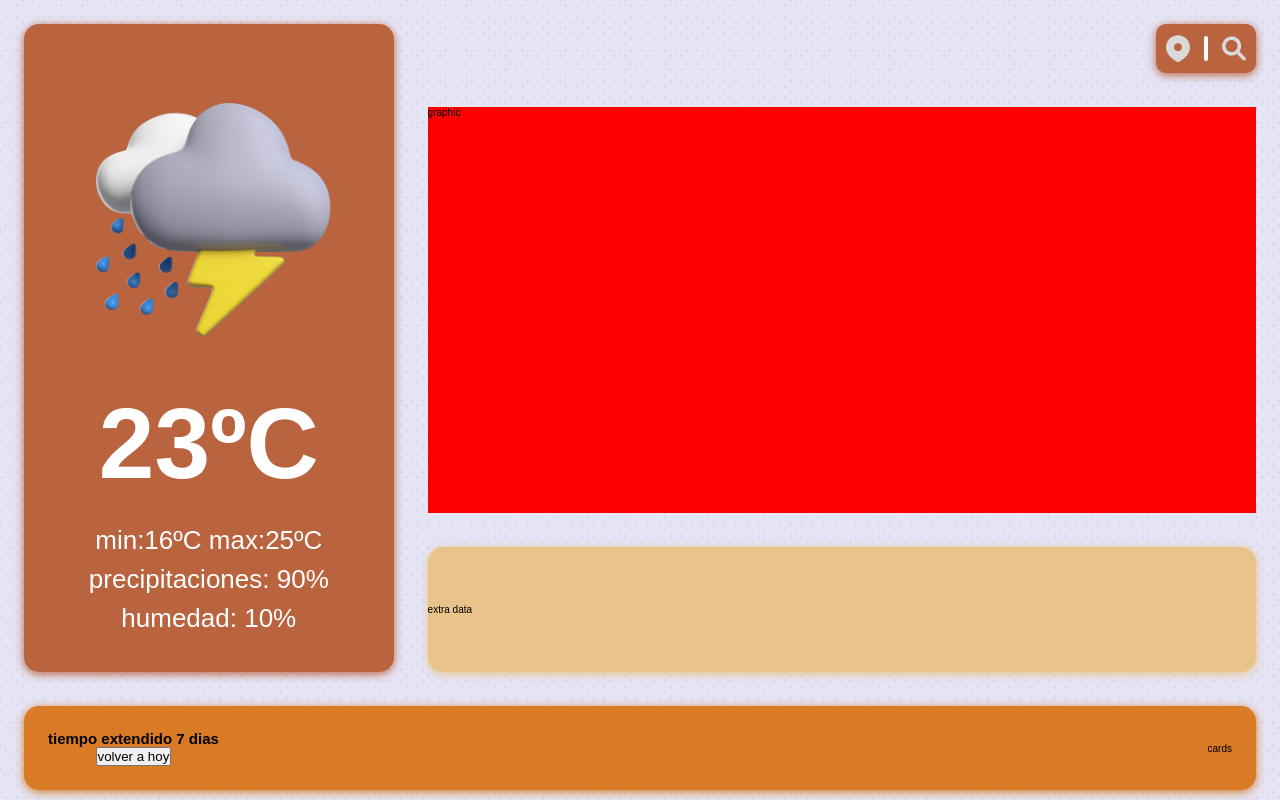
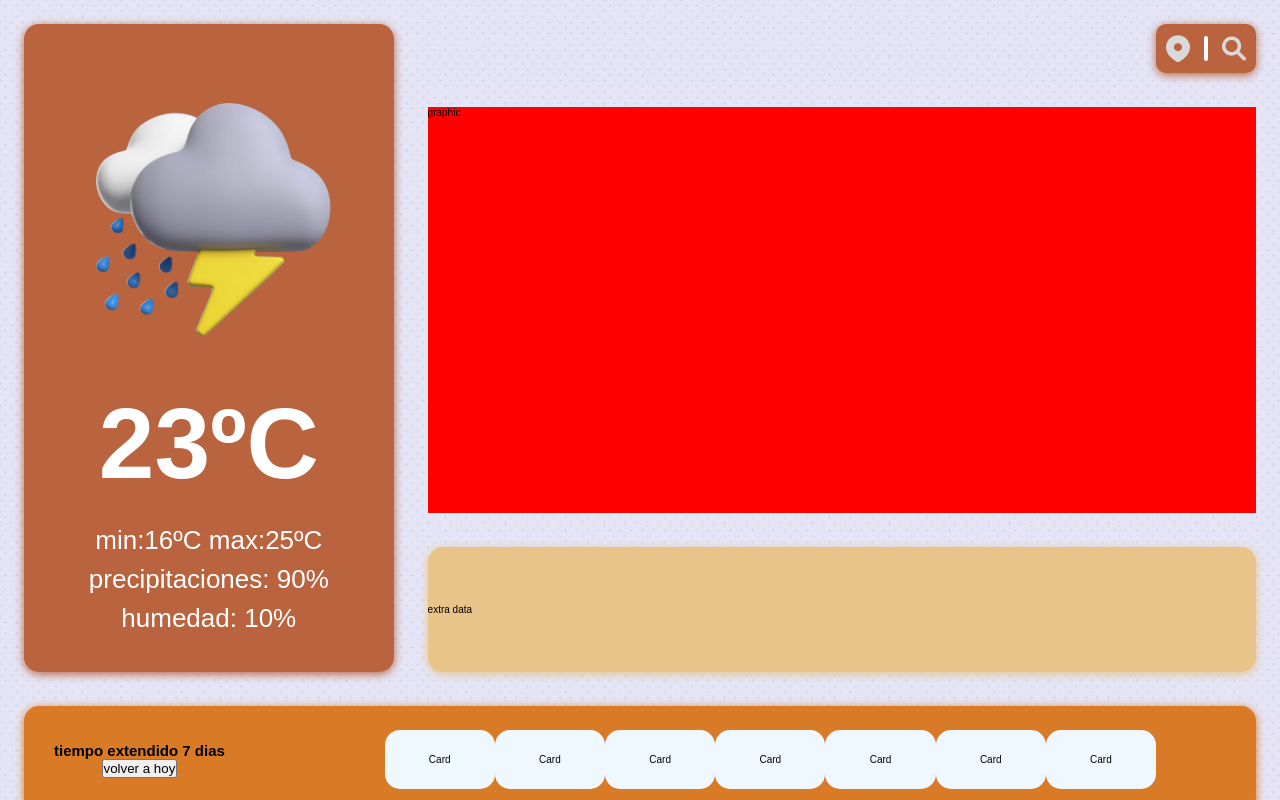
Before and after one commit to seba-krawiec/weatherApp, a React (Create React App) app: page / in a window 1280 px wide. Built offline with nearby package versions, Linux system fonts and the light colour scheme.

Commit message:
card added wip

```diff
--- /dev/null
+++ b/src/components/Card.tsx
@@ -0,0 +1,25 @@
+import React from 'react'
+import { Container } from './Container.tsx'
+import styled from 'styled-components';
+
+export const Card = () => {
+  return (
+    <CardContainer
+    flex
+    column
+    height='100%'
+    >
+        Card
+    </CardContainer>
+  )
+}
+
+
+const CardContainer = styled(Container)`
+
+background-color:aliceblue;
+padding: 2.4rem;
+width: 13rem;
+border-radius: 1.5rem;
+
+`;
--- a/src/components/index.js
+++ b/src/components/index.js
@@ -1,3 +1,4 @@
 export * from "./Maincard.tsx";
 export * from "./Container.tsx";
 export * from "./Navbar.tsx";
+export * from "./Card.tsx";
--- a/src/sections/Main.tsx
+++ b/src/sections/Main.tsx
@@ -1,5 +1,5 @@
 import React from 'react'
-import { Container, Maincard, Navbar } from '../components'
+import { Card, Container, Maincard, Navbar } from '../components'
 import styled, { useTheme } from 'styled-components'
 
 export const Main = () => {
@@ -49,8 +49,15 @@
           <h2>tiempo extendido 7 dias</h2>
           <button onClick={handleClick}>volver a hoy</button>
         </Container>
-        <Container flex justify="space-between" align="center">
-            cards
+        <Container flex justify="space-between" align="center" height='100%' width='70%'>
+            <Card/>
+            <Card/>
+            <Card/>
+            <Card/>
+            <Card/>
+            <Card/>
+            <Card/>
+
         </Container>
       </BottomRow>
 
@@ -69,7 +76,8 @@
  height:35%;
  box-shadow: ${(p) => (p.theme.shadows.black, p.theme.shadows.colorized(p.theme.colors.orange500))};
  border-radius: 1.5rem;
- padding: 2.4rem;
+ padding: 2.4rem 10rem 2.4rem 3rem;
+ /* padding-right: 10rem; */
 `;
 
 
```
